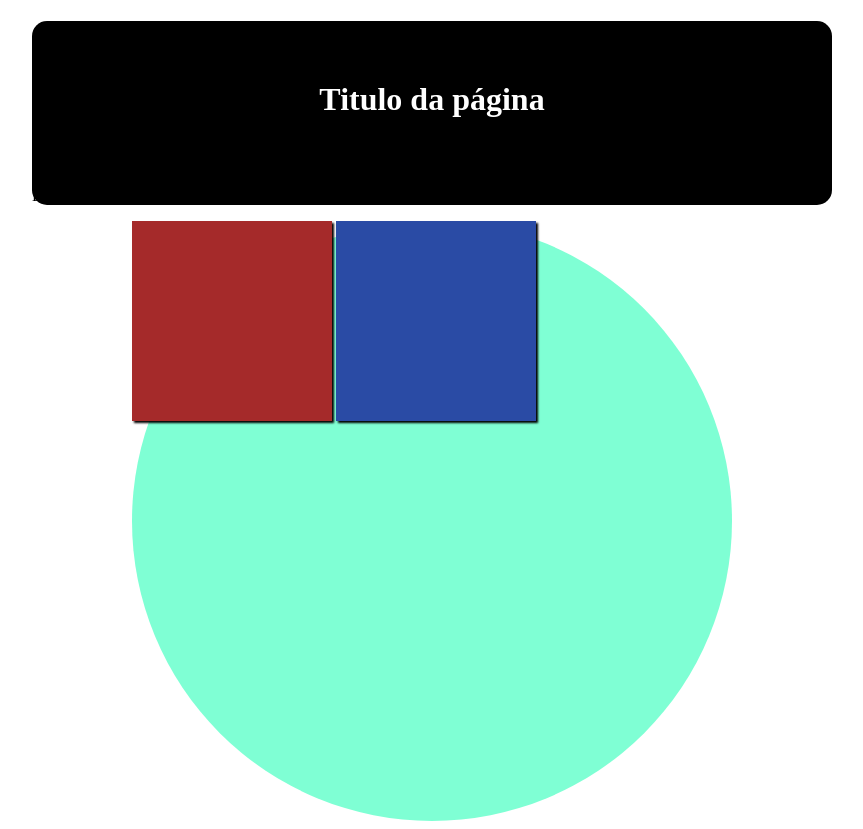
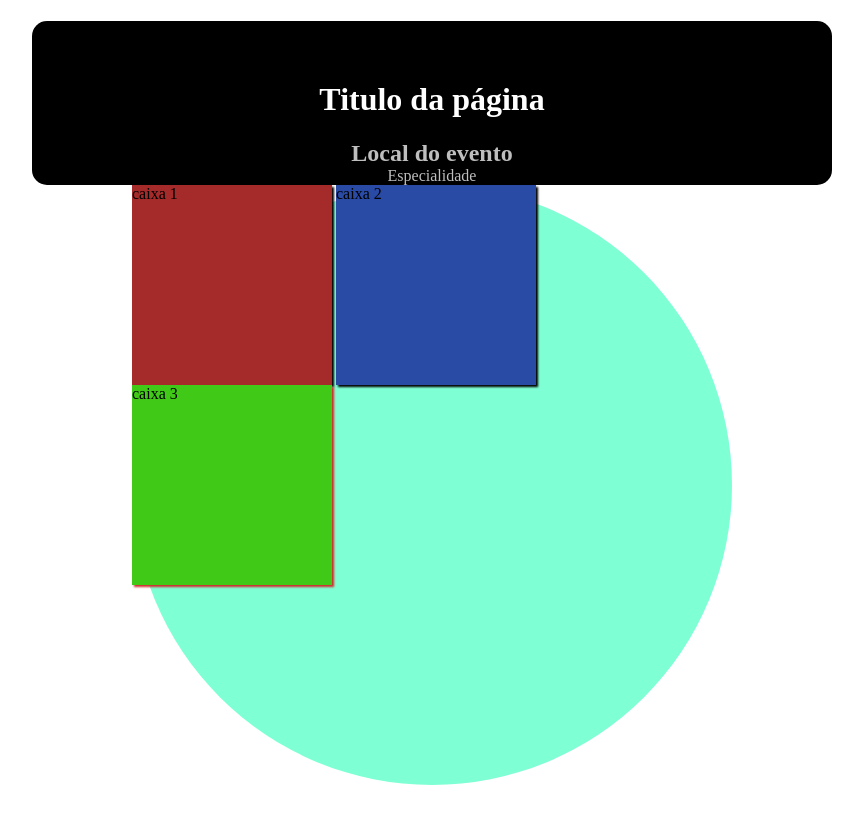
Before and after one commit to ProgCaetano/Caixas-, a plain HTML site: page index.html in a window 1280 px wide. Shown: the whole page, without its empty margins (208-1071 px from the left). After the commit the page ends 800 px from the top, so only its background shows below. Drawn offline with Linux system fonts and the light colour scheme.

Commit message:
alterações caixa

```diff
--- a/index.html
+++ b/index.html
@@ -15,8 +15,9 @@
     </header>
 
     <main class="caixa0">
-        <div class="caixa1"></div>
-        <div class="caixa2"></div>
+        <div class="caixa1">caixa 1</div>
+        <div class="caixa2">caixa 2</div>
+        <div class="caixa3">caixa 3</div>
     </main>
 
 
--- a/style.css
+++ b/style.css
@@ -3,7 +3,8 @@
 header{
     background-color: black;
     border-radius: 15px ;
-    width: 800px;
+    max-width: 800px;
+    min-width: 200px;
     margin: auto;
 
 }
@@ -13,6 +14,11 @@ h1{
     text-align: center;
     padding-top: 60px;
 
+}
+h2 , p{
+    color: rgba(255, 255, 255, 0.747);
+    text-align: center;
+    margin: 0px;
 }
 
 main{
@@ -43,6 +49,15 @@ main{
 
 }
 
+.caixa3{
+
+    background-color: rgb(65, 201, 24);
+    width: 200px;
+    height: 200px;
+    box-shadow: 2px 2px 2px rgb(209, 41, 41);
+    display: inline-block;
+}
+
 div{
     margin: auto;
 }
```
